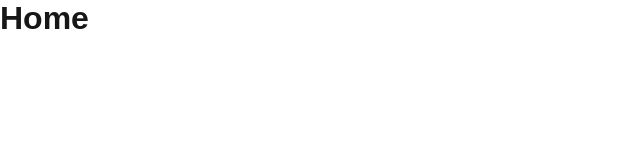
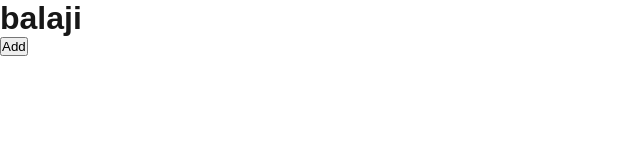
Before and after one commit to balaji1610/movie-time-client, a Next.js app: page / in a window 1280 px wide. Shown: the top 160 px of the page, without its empty margins (0-640 px from the left). Built offline with nearby package versions, Linux system fonts and the light colour scheme.

Commit message:
Add Redux Toolkit
MT-7

```diff
--- a/package.json
+++ b/package.json
@@ -13,10 +13,12 @@
     "@emotion/styled": "^11.14.0",
     "@mui/icons-material": "^6.3.0",
     "@mui/material": "^6.3.0",
+    "@reduxjs/toolkit": "^2.5.0",
     "formik": "^2.4.6",
     "next": "15.1.3",
     "react": "^19.0.0",
-    "react-dom": "^19.0.0"
+    "react-dom": "^19.0.0",
+    "react-redux": "^9.2.0"
   },
   "devDependencies": {
     "@eslint/eslintrc": "^3",
--- /dev/null
+++ b/src/app/ClientLayout.js
@@ -0,0 +1,7 @@
+"use client";
+
+import { Provider } from "react-redux";
+import store from "@/app/store";
+export default function ClientLayout({ children }) {
+  return <Provider store={store}>{children}</Provider>;
+}
--- a/src/app/layout.js
+++ b/src/app/layout.js
@@ -1,16 +1,6 @@
 import { Geist, Geist_Mono } from "next/font/google";
 import "./globals.css";
-
-const geistSans = Geist({
-  variable: "--font-geist-sans",
-  subsets: ["latin"],
-});
-
-const geistMono = Geist_Mono({
-  variable: "--font-geist-mono",
-  subsets: ["latin"],
-});
-
+import ClientLayout from "./ClientLayout";
 export const metadata = {
   title: "Create Next App",
   description: "Generated by create next app",
@@ -19,8 +9,8 @@ export const metadata = {
 export default function RootLayout({ children }) {
   return (
     <html lang="en">
-      <body className={`${geistSans.variable} ${geistMono.variable}`}>
-        {children}
+      <body>
+        <ClientLayout>{children}</ClientLayout>
       </body>
     </html>
   );
--- a/src/app/page.js
+++ b/src/app/page.js
@@ -1,10 +1,21 @@
+"use client";
 import Image from "next/image";
 import styles from "./page.module.css";
+import { useSelector, useDispatch } from "react-redux";
+import { updateName } from "@/app/store/slices/userSlice"; // Import the action
+export default function Home() {
+  const dispatch = useDispatch();
+  const { userDetail } = useSelector((state) => state.user);
 
-export default function Home() {
+  const AddClick = () => {
+    const result = { ...userDetail, name: "vv" };
+    dispatch(updateName(result));
+  };
+
   return (
     <div>
-      <h1>Home</h1>
+      <h1>{userDetail.name}</h1>
+      <button onClick={AddClick}>Add</button>
     </div>
   );
 }
--- /dev/null
+++ b/src/app/store/index.js
@@ -0,0 +1,10 @@
+import { configureStore } from "@reduxjs/toolkit";
+import userSlice from "./slices/userSlice";
+
+const store = configureStore({
+  reducer: {
+    user: userSlice,
+  },
+});
+
+export default store;
--- /dev/null
+++ b/src/app/store/slices/userSlice.js
@@ -0,0 +1,22 @@
+import { createSlice } from "@reduxjs/toolkit";
+
+const userSlice = createSlice({
+  name: "user",
+  initialState: {
+    data: [],
+    status: "idle",
+    error: null,
+    userDetail: { name: "balaji" },
+  },
+  reducers: {
+    clearData: (state) => {
+      state.data = [];
+    },
+    updateName: (state, action) => {
+      state.userDetail = action.payload;
+    },
+  },
+});
+
+export const { clearData, updateName } = userSlice.actions;
+export default userSlice.reducer;
```
Also changed, not shown: 1 other file (tests, documents, lock files or other folders).
